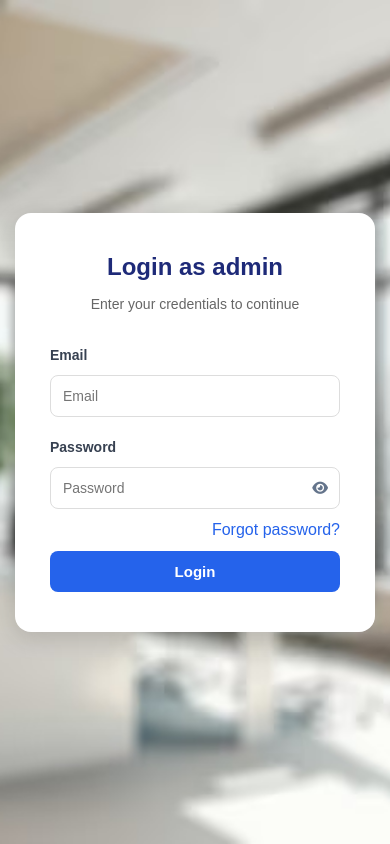
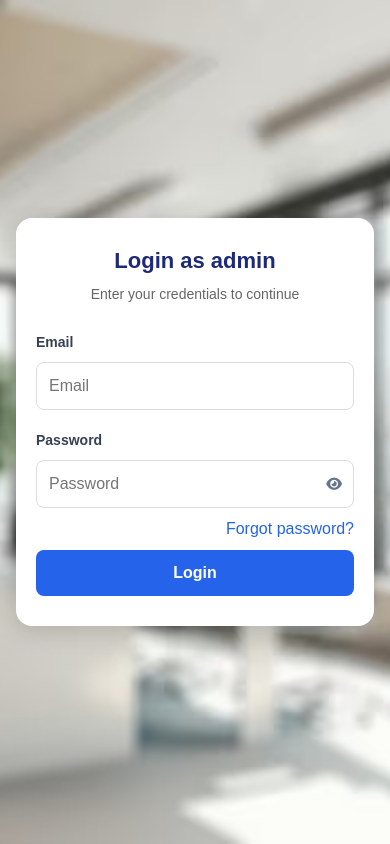
Before and after one commit to Noor-Ul-Ain16/Leave-Approval-System, a Flask app: page /login/admin in a window 390 px wide. Run offline with Flask 3, Linux system fonts and the light colour scheme; some libraries are stand-ins or nearby versions.

Commit message:
Fixed mobile login scaling layout

```diff
--- a/static/css/login_style.css
+++ b/static/css/login_style.css
@@ -1,7 +1,8 @@
 * {
     margin: 0;
     padding: 0;
-    box-sizing: border-box;}
+    box-sizing: border-box;
+}
 
 body {
     margin: 0;
@@ -11,6 +12,7 @@ body {
     background-size: cover;
     background-position: center;
     background-repeat: no-repeat;
+    background-attachment: fixed;
 
     min-height: 100vh;
 }
@@ -20,27 +22,23 @@ body {
     display: flex;
     justify-content: center;
     align-items: center;
-
     min-height: 100vh;
+    padding: 16px;
 }
 
 /* LOGIN CARD */
 .login-card {
     background-color: white;
-
-    width: 360px;
+    width: 100%;
+    max-width: 360px;
 
     padding: 40px 35px;
-
     border-radius: 16px;
-
     box-shadow: 0 6px 25px rgba(0,0,0,0.15);
 
     display: flex;
     flex-direction: column;
-
     gap: 15px;
-
     text-align: center;
 }
 
@@ -69,14 +67,11 @@ body {
 /* FORM LABELS */
 .login-form label{
     display: block;
-
     text-align: left;
-
     font-size: 14px;
     font-weight: 600;
     color: #374151;
     margin-top: 10px;
-    /* margin-bottom: 5px; */
 }
 
 /* INPUTS */
@@ -110,9 +105,8 @@ body {
 }
 
 .login-form a {
-            justify-content:right;
-            align-self: self-end;
-            text-decoration: none;
+    align-self: flex-end;
+    text-decoration: none;
 }
 
 .forgot_password,
@@ -126,11 +120,12 @@ body {
     position: relative;
     display: flex;
     align-items: center;
+    width: 100%;
 }
 
 .password-box input {
     width: 100%;
-    padding-right: 40px; /* space for eye icon */
+    padding-right: 40px;
 }
 
 .toggle-eye {
@@ -142,6 +137,25 @@ body {
 }
 
 .error-message{
-    color:red;
+    color: red;
     font-size: 14px;
+    text-align: left;
 }
+
+/* ================= MOBILE PHONE MODE ONLY ================= */
+@media (max-width: 480px) {
+    .login-card {
+        padding: 30px 20px;
+        gap: 12px;
+    }
+
+    .login-title {
+        font-size: 22px;
+    }
+
+    .login-form input,
+    .login-submit {
+        padding: 14px 12px;
+        font-size: 16px;
+    }
+}
```
Also changed, not shown: static/css/style.css (+35 -13 lines).
